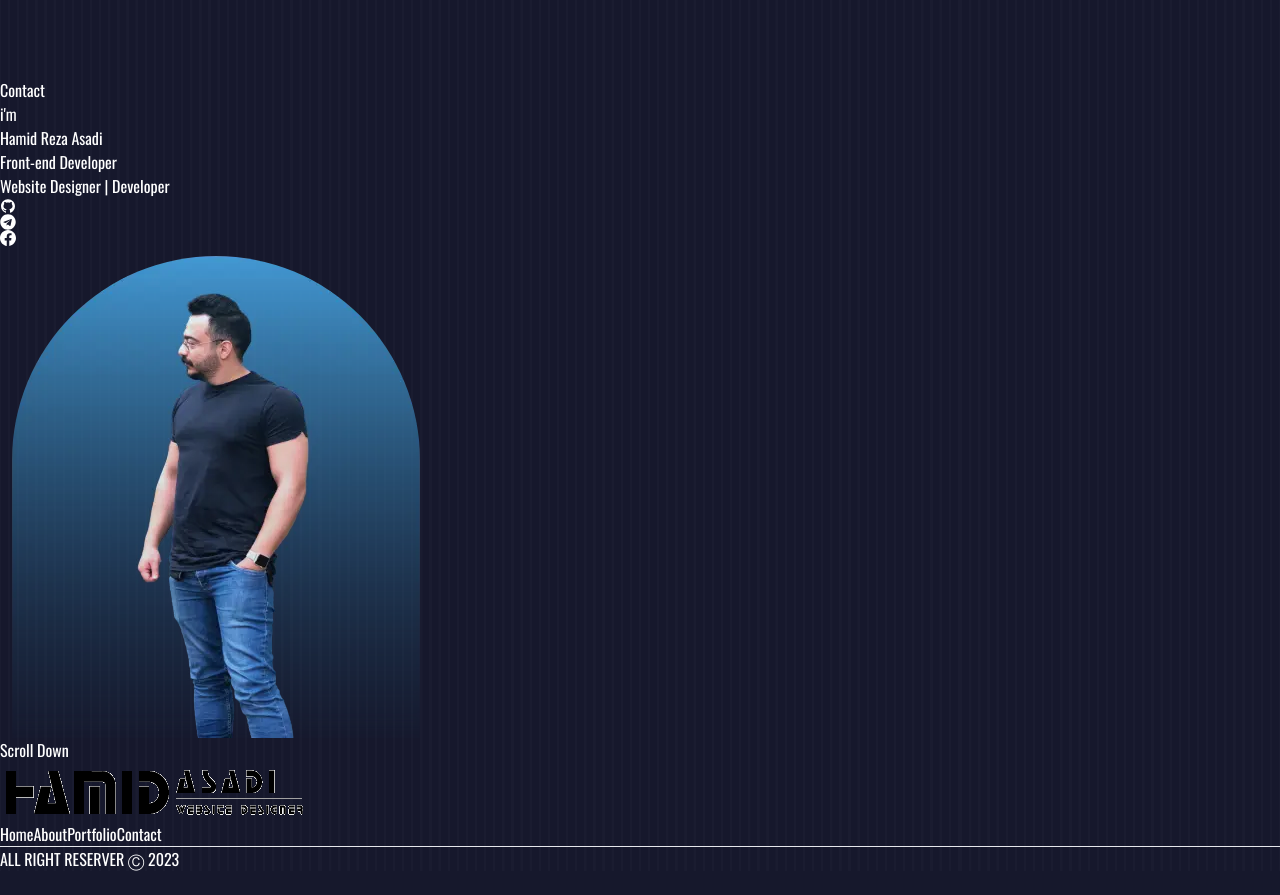
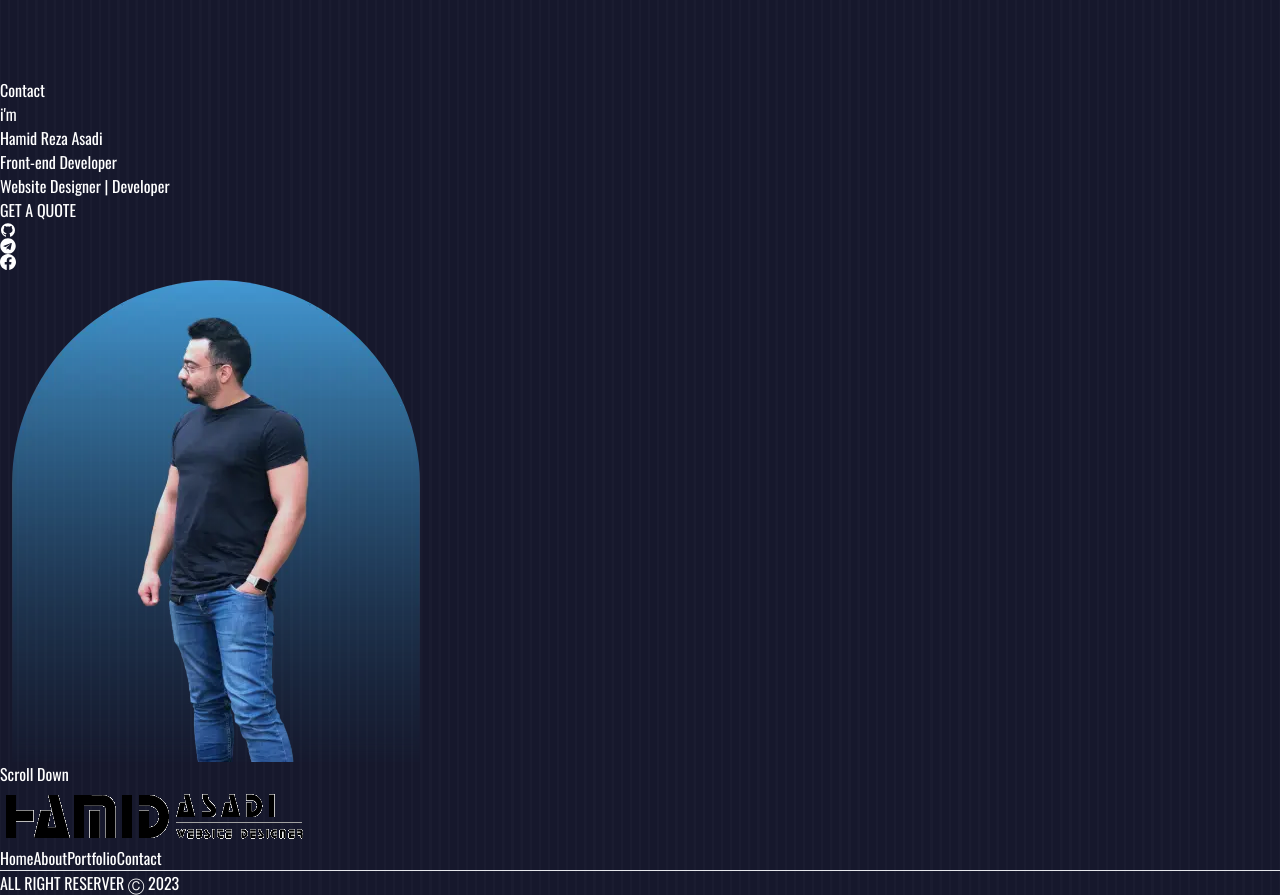
Before and after one commit to hamid19471/hamidasadi-website, a React (Vite) app: page / in a window 1280 px wide. Shown: the part 5198-6093 px from the top of the page. Before the commit the page ends 6069 px from the top, so only its background shows below. Built offline with nearby package versions, Linux system fonts and the light colour scheme; what @material-tailwind/react would draw is missing.

Commit message:
Update: add button component to main hero section

```diff
--- a/src/components/HeroSection/HearoSection.tsx
+++ b/src/components/HeroSection/HearoSection.tsx
@@ -1,28 +1,43 @@
-import heroImage from '../../assets/hamidasadi-hero.webp'
-import { AiOutlineGithub } from 'react-icons/ai';
-import { FaTelegram } from 'react-icons/fa'
-import { BsFacebook } from 'react-icons/bs'
-
+import heroImage from "../../assets/hamidasadi-hero.webp";
+import { AiOutlineGithub } from "react-icons/ai";
+import { FaTelegram } from "react-icons/fa";
+import { BsFacebook } from "react-icons/bs";
+import Button from "../Button/Button";
 const HearoSection = () => {
-    return <div>
-                <div className="container flex flex-col items-center py-[30px] h-screen uppercase z-0">
-            <div className="flex flex-col text-center gap-[9px]">
-                <p className="text-content font-extralight text-white/90">i'm</p>
-                <p className="text-heading font-bold tracking-tight ">Hamid Reza Asadi</p>
-                <p className="text-[13px] font-extralight text-white/80 tracking-[2px]">Front-end Developer</p>
-                <p className="text-[13px] font-extralight text-white/80 tracking-[2px]">Website Designer | Developer</p>
-            </div>
-            <div className="flex w-full container mt-12 relative items-end pb-20 justify-between">
-                <div className="hidden pr-14 md:flex md:flex-col gap-5 text-primary text-[18px]">
-                    <AiOutlineGithub className="hover:scale-125 cursor-pointer duration-300"/>
-                    <FaTelegram className="hover:scale-125 cursor-pointer duration-300"/>
-                    <BsFacebook className="hover:scale-125 cursor-pointer duration-300"/>
+    return (
+        <div>
+            <div className="container flex flex-col items-center py-[30px] h-screen uppercase z-0">
+                <div className="flex flex-col text-center gap-[9px]">
+                    <p className="text-content font-extralight text-white/90">
+                        i'm
+                    </p>
+                    <p className="text-heading font-bold tracking-tight ">
+                        Hamid Reza Asadi
+                    </p>
+                    <p className="text-[13px] font-extralight text-white/80 tracking-[2px]">
+                        Front-end Developer
+                    </p>
+                    <p className="text-[13px] font-extralight text-white/80 tracking-[2px]">
+                        Website Designer | Developer
+                    </p>
+                    <div>
+                        <Button name="GET A QUOTE" path="/" />
+                    </div>
                 </div>
-                <img src={heroImage} alt="" className="w-full md:w-auto"/>
-                <p className="hidden md:flex text-primary text-[13px] font-extralight md:text-content rotate-90 mb-10 hover:-translate-y-5 duration-300 cursor-pointer">Scroll Down</p>
+                <div className="flex w-full container mt-2 relative items-end pb-20 justify-between">
+                    <div className="hidden pr-14 md:flex md:flex-col gap-5 text-primary text-[18px]">
+                        <AiOutlineGithub className="hover:scale-125 cursor-pointer duration-300" />
+                        <FaTelegram className="hover:scale-125 cursor-pointer duration-300" />
+                        <BsFacebook className="hover:scale-125 cursor-pointer duration-300" />
+                    </div>
+                    <img src={heroImage} alt="" className="w-full md:w-auto" />
+                    <p className="hidden md:flex text-primary text-[13px] font-extralight md:text-content rotate-90 mb-10 hover:-translate-y-5 duration-300 cursor-pointer">
+                        Scroll Down
+                    </p>
+                </div>
             </div>
         </div>
-    </div>;
+    );
 };
 
 export default HearoSection;
```
